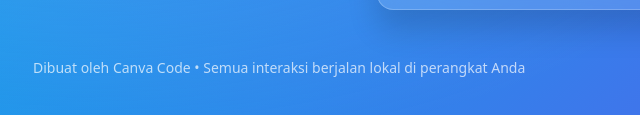
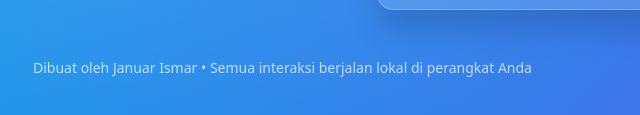
Before and after one commit to januarismar/teks_sastra_Grade6, a plain HTML site: page index.html in a window 1280 px wide. Shown: the part 6521-6636 px from the top of the page, 47-687 px from the left. Drawn offline with nearby package versions, Linux system fonts and the light colour scheme.

Commit message:
Update index.html

```diff
--- a/index.html
+++ b/index.html
@@ -493,7 +493,7 @@
   </div>
 
   <footer class="max-w-6xl mx-auto px-4 pb-10 pt-4 text-white/70 text-sm">
-    Dibuat oleh Canva Code • Semua interaksi berjalan lokal di perangkat Anda
+    Dibuat oleh Januar Ismar • Semua interaksi berjalan lokal di perangkat Anda
   </footer>
 
   <script>
```
